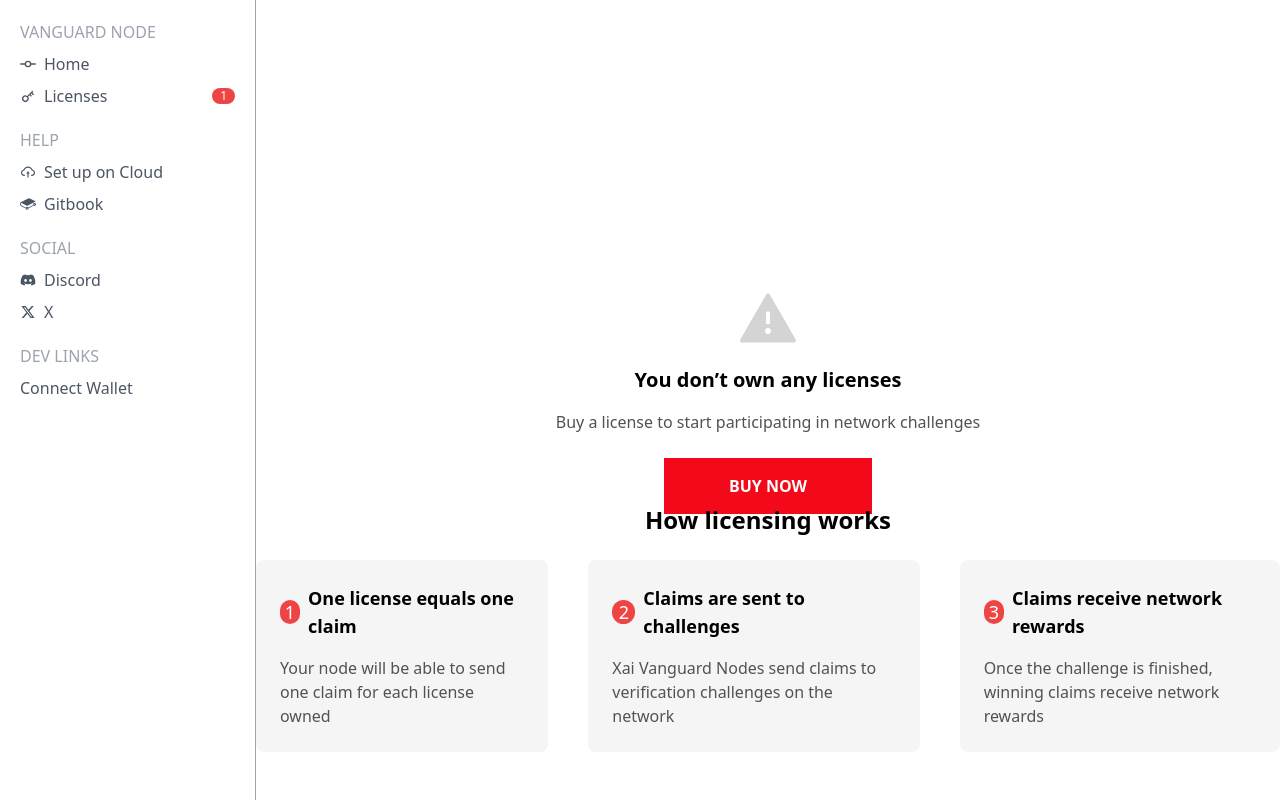
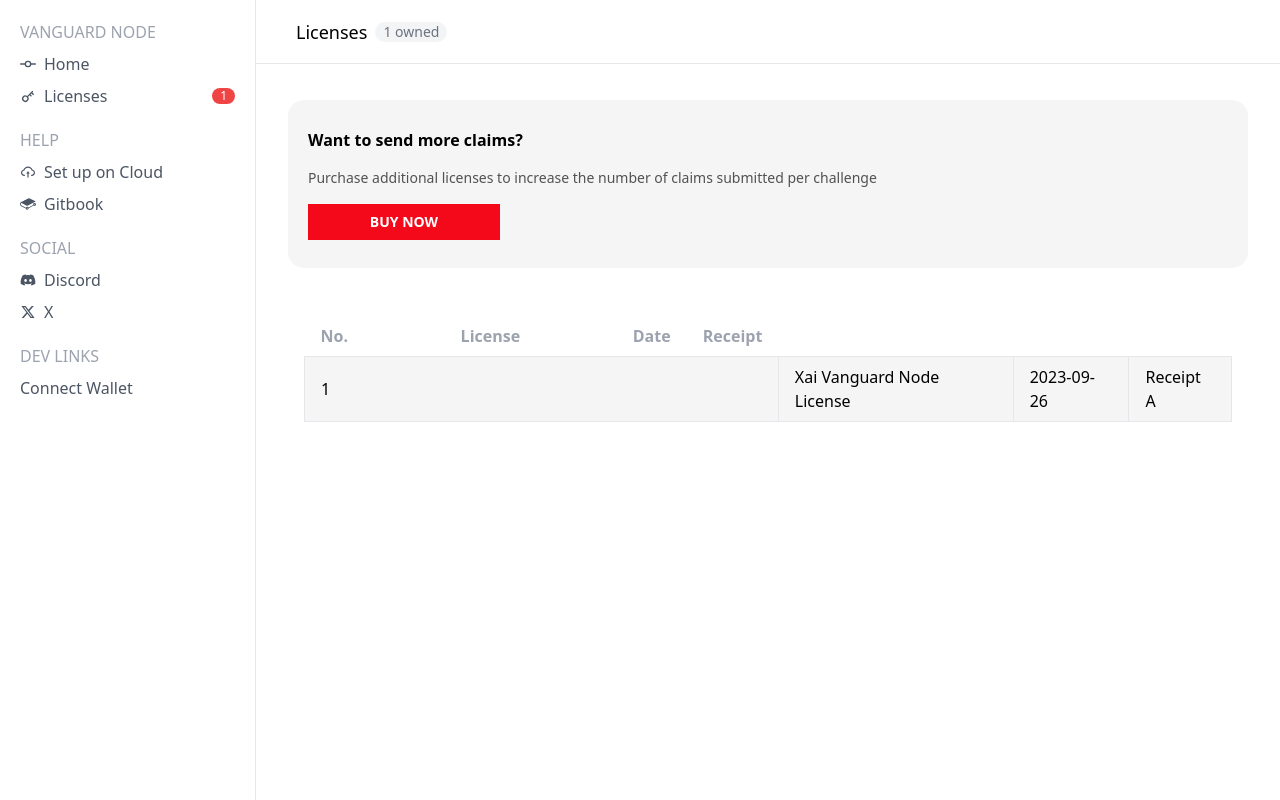
Before and after one commit to xai-foundation/sentry, a React (Vite) app in the folder apps/vanguard-client-desktop/: page /licenses in a window 1280 px wide. Built offline with nearby package versions, Linux system fonts and the light colour scheme.

Commit message:
Potential fix for Windows not rendering content

```diff
--- a/apps/vanguard-client-desktop/index.html
+++ b/apps/vanguard-client-desktop/index.html
@@ -4,6 +4,7 @@
     <meta charset="UTF-8" />
     <link rel="icon" type="image/svg+xml" href="/vite.svg" />
     <meta name="viewport" content="width=device-width, initial-scale=1.0" />
+    <base href="/">
     <title>Vanguard Client</title>
   </head>
   <body>
--- a/apps/vanguard-client-desktop/src/features/ConnectWallet.tsx
+++ b/apps/vanguard-client-desktop/src/features/ConnectWallet.tsx
@@ -38,7 +38,7 @@ export function ConnectWallet() {
 	}
 
 	return (
-		<div className="relative w-full h-screen flex flex-col justify-center items-center gap-20">
+		<div className="relative w-full h-screen flex flex-col items-center gap-20 pt-52">
 			<div className="flex flex-col justify-center items-center gap-2 z-10">
 				<h1 className="text-[40px] font-bold uppercase tracking-widest">Connect your wallet</h1>
 				<p className="text-lg text-[#525252] max-w-[508px] text-center">
@@ -63,7 +63,7 @@ export function ConnectWallet() {
 			</div>
 
 			<video
-				className="absolute bottom-0 w-full object-cover"
+				className="absolute bottom-[-15rem] w-full object-cover"
 				autoPlay
 				loop
 				muted
--- a/apps/vanguard-client-desktop/src/features/home/Home.tsx
+++ b/apps/vanguard-client-desktop/src/features/home/Home.tsx
@@ -1,6 +1,6 @@
 export function Home() {
 	return (
-		<div>
+		<div className="w-full h-screen flex flex-col justify-center items-center">
 			<h1>Home</h1>
 		</div>
 	)
--- /dev/null
+++ b/apps/vanguard-client-desktop/src/features/licenses/HasLicenses.tsx
@@ -0,0 +1,39 @@
+export function HasLicenses() {
+	return (
+		<div className="w-full flex flex-col px-8 py-9 gap-8">
+			<div className="flex flex-col justify-center bg-[#F5F5F5] px-5 py-7 rounded-2xl gap-4">
+				<p className="text-base font-semibold">Want to send more claims?</p>
+				<p className="text-sm text-[#525252]">
+					Purchase additional licenses to increase the number of claims submitted per challenge
+				</p>
+				<button
+					onClick={() => alert("no")}
+					className="w-48 bg-[#F30919] text-sm text-white p-2 uppercase font-semibold"
+				>
+					Buy Now
+				</button>
+			</div>
+
+			<div className="container mx-auto p-4">
+				<table className="w-full bg-white">
+					<thead className="flex text-gray-400">
+					<tr>
+						<th className="w-4 px-4 py-2">No.</th>
+						<th className="w-64 px-4 py-2">License</th>
+						<th className="w-8 px-4 py-2">Date</th>
+						<th className="w-8 px-4 py-2">Receipt</th>
+					</tr>
+					</thead>
+					<tbody>
+					<tr className="bg-[#F5F5F5]">
+						<td className="border px-4 py-2">1</td>
+						<td className="border px-4 py-2">Xai Vanguard Node License</td>
+						<td className="border px-4 py-2">2023-09-26</td>
+						<td className="border px-4 py-2">Receipt A</td>
+					</tr>
+					</tbody>
+				</table>
+			</div>
+		</div>
+	)
+}
--- a/apps/vanguard-client-desktop/src/features/licenses/Licenses.tsx
+++ b/apps/vanguard-client-desktop/src/features/licenses/Licenses.tsx
@@ -1,63 +1,30 @@
-import {AiFillWarning} from "react-icons/ai";
-
-const licenses = [
-	{
-		header: "One license equals one claim",
-		body: "Your node will be able to send one claim for each license owned",
-	},
-	{
-		header: "Claims are sent to challenges",
-		body: "Xai Vanguard Nodes send claims to verification challenges on the network",
-	},
-	{
-		header: "Claims receive network rewards",
-		body: "Once the challenge is finished, winning claims receive network rewards",
-	},
-]
+import {useState} from "react";
+import {HasLicenses} from "./HasLicenses.tsx";
+import {NoLicenses} from "./NoLicenses.tsx";
 
 export function Licenses() {
-
-	function getLicenseContent() {
-		return licenses.map((item, i) => {
-			return (
-				<div
-					key={`connect-wallet-content-${i}`}
-					className="max-w-sm flex flex-col justify-center bg-[#F5F5F5] p-6 rounded-lg gap-4"
-				>
-					<div className="flex flex-row items-center gap-2">
-						<p className="w-6 h-6 flex items-center justify-center text-lg bg-red-500 text-white rounded-full">{i + 1}</p>
-						<p className="text-lg font-semibold">{item.header}</p>
-					</div>
-					<p className="text-base text-[#525252]">{item.body}</p>
-				</div>
-			)
-		})
-
-	}
+	const [number, setNumber] = useState<number>(1);
 
 	return (
-		<div className="w-full h-screen flex flex-col justify-center items-center">
-			<div className="flex flex-col justify-center items-center gap-4">
-				<AiFillWarning className="w-16 h-16 text-[#D4D4D4]"/>
-				<p className="text-xl font-semibold">You don’t own any licenses</p>
-				<p className="text-base text-[#525252]">Buy a license to start participating in network challenges</p>
+		<div className="w-full h-screen">
 
-				<button
-					onClick={() => alert("lol you thought we had functionality")}
-					className="w-52 bg-[#F30919] text-white p-4 uppercase font-semibold mt-2"
-				>
-					Buy Now
-				</button>
+			{/*		Licenses Header		*/}
+			<div className="sticky top-0 flex flex-row items-center w-full h-16 border-b border-gray-200 pl-10 gap-2 bg-white">
+				<h2 className="text-lg">Licenses</h2>
+				<p className="text-sm bg-gray-100 pl-2 pr-2 rounded-2xl text-gray-500">
+					{number} owned
+				</p>
 			</div>
 
-			<div className="absolute bottom-12 flex flex-col justify-center items-center gap-6 text-2xl">
-				<h3 className="font-semibold">
-					How licensing works
-				</h3>
-				<div className="flex flex-row justify-center items-center gap-10 z-10">
-					{getLicenseContent()}
-				</div>
-			</div>
+			{number ? (
+				<HasLicenses/>
+			) : (
+				<NoLicenses
+					number={number}
+					setNumber={setNumber}
+				/>
+			)}
+
 		</div>
 	)
 }
--- /dev/null
+++ b/apps/vanguard-client-desktop/src/features/licenses/NoLicenses.tsx
@@ -0,0 +1,69 @@
+import {AiFillWarning} from "react-icons/ai";
+import {Dispatch, SetStateAction} from "react";
+
+const noLicenseCopy = [
+	{
+		header: "One license equals one claim",
+		body: "Your node will be able to send one claim for each license owned",
+	},
+	{
+		header: "Claims are sent to challenges",
+		body: "Xai Vanguard Nodes send claims to verification challenges on the network",
+	},
+	{
+		header: "Claims receive network rewards",
+		body: "Once the challenge is finished, winning claims receive network rewards",
+	},
+]
+
+interface NoLicensesProps {
+	number: number
+	setNumber: Dispatch<SetStateAction<number>>
+}
+
+export function NoLicenses({number, setNumber}: NoLicensesProps) {
+
+	function getLicenseContent() {
+		return noLicenseCopy.map((item, i) => {
+			return (
+				<div
+					key={`connect-wallet-content-${i}`}
+					className="max-w-sm flex flex-col justify-center bg-[#F5F5F5] p-6 rounded-lg gap-4"
+				>
+					<div className="flex flex-row items-center gap-2">
+						<p className="w-6 h-6 flex items-center justify-center text-lg bg-red-500 text-white rounded-full">{i + 1}</p>
+						<p className="text-lg font-semibold">{item.header}</p>
+					</div>
+					<p className="text-base text-[#525252]">{item.body}</p>
+				</div>
+			)
+		})
+	}
+
+	return (
+		<div className="w-full h-screen flex flex-col justify-center items-center">
+			<div className="flex flex-col justify-center items-center gap-4">
+				<AiFillWarning className="w-16 h-16 text-[#D4D4D4]"/>
+				<p className="text-xl font-semibold">You don’t own any licenses</p>
+				<p className="text-base text-[#525252]">Buy a license to start participating in network
+					challenges</p>
+
+				<button
+					onClick={() => setNumber(number + 1)}
+					className="w-52 bg-[#F30919] text-white p-4 uppercase font-semibold mt-2"
+				>
+					Buy Now
+				</button>
+			</div>
+
+			<div className="absolute bottom-12 flex flex-col justify-center items-center gap-6 text-2xl">
+				<h3 className="font-semibold">
+					How licensing works
+				</h3>
+				<div className="flex flex-row justify-center items-center gap-10 p-6 z-10">
+					{getLicenseContent()}
+				</div>
+			</div>
+		</div>
+	)
+}
--- a/apps/vanguard-client-desktop/src/features/router/routes.tsx
+++ b/apps/vanguard-client-desktop/src/features/router/routes.tsx
@@ -2,6 +2,7 @@ import {RootRoute, Route, Router} from "@tanstack/react-router";
 import {Root} from ".";
 import {ConnectWallet} from "../ConnectWallet.tsx";
 import {Home} from "../home/Home.tsx";
+import {NoLicenses} from "../licenses/NoLicenses.tsx";
 import {Licenses} from "../licenses/Licenses.tsx";
 
 // Create a root route
--- a/apps/vanguard-client-desktop/src/features/sidebar/SidebarRoot.tsx
+++ b/apps/vanguard-client-desktop/src/features/sidebar/SidebarRoot.tsx
@@ -11,7 +11,7 @@ import {SiGitbook} from "react-icons/si";
  */
 function Sidebar() {
     return (
-        <div className="sticky h-screen w-64 bg-white border-r border-gray-400 text-gray-600 p-5 z-10">
+        <div className="sticky h-screen w-64 bg-white border-r border-gray-200 text-gray-600 p-5 z-10">
             <div className="mb-5">
                 <h2 className="text-gray-400 text-base mb-2 uppercase">Vanguard Node</h2>
                 <Link to="/home" className="flex items-center mb-2 text-gray-600 hover:text-gray-400 cursor-pointer">
@@ -25,10 +25,10 @@ function Sidebar() {
 
             <div className="mb-5">
                 <h2 className="text-gray-400 text-base mb-2 uppercase">Help</h2>
-                <Link to="/set-up-on-cloud" className="flex items-center mb-2 text-gray-600 hover:text-gray-400 cursor-pointer">
+                <a onClick={() => window.electron.openExternal("https://xai-foundation.gitbook.io/xai-network/")} className="flex items-center mb-2 text-gray-600 hover:text-gray-400 cursor-pointer">
                     <AiOutlineCloudUpload className="mr-2" /> Set up on Cloud
-                </Link>
-                <a onClick={() => window.electron.openExternal('https://xai-foundation.gitbook.io/xai-network/xai-odyssey/thirdweb/creator-portal')} className="flex items-center mb-2 text-gray-600 hover:text-gray-400 cursor-pointer">
+                </a>
+                <a onClick={() => window.electron.openExternal("https://xai-foundation.gitbook.io/xai-network/")} className="flex items-center mb-2 text-gray-600 hover:text-gray-400 cursor-pointer">
                     <SiGitbook className="mr-2" /> Gitbook
                 </a>
             </div>
```
